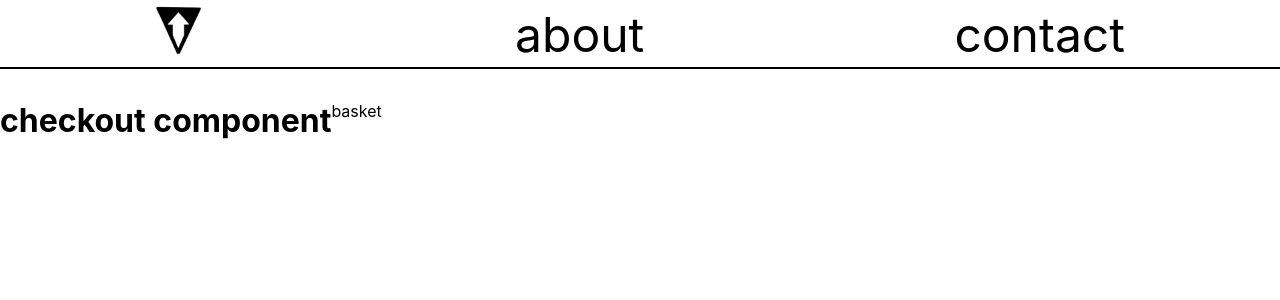
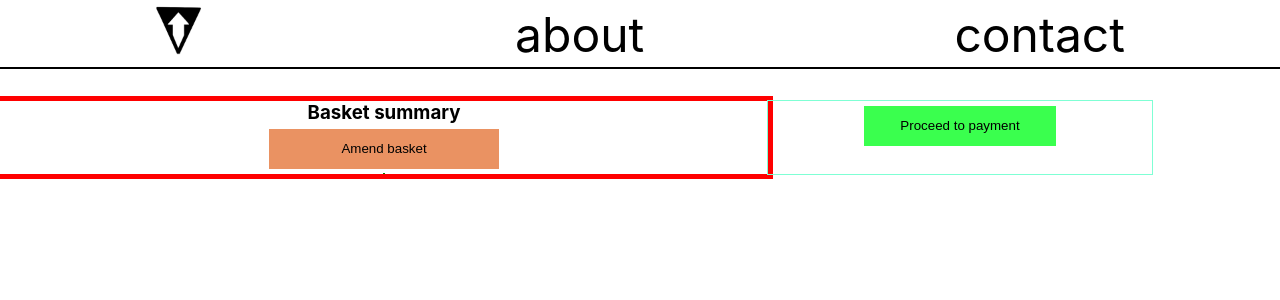
Before and after one commit to Russellgrd/onlineshop, a React (Create React App) app: page /checkout in a window 1280 px wide. Shown: the top 300 px of the page. Built offline with nearby package versions, Linux system fonts and the light colour scheme.

Commit message:
added styles to checkout component

```diff
--- a/src/components/checkout.js
+++ b/src/components/checkout.js
@@ -1,5 +1,6 @@
 import { parseCartToObject,checkIfCartExists } from '../helpers';
 import { useEffect, useState } from 'react';
+import { useNavigate } from 'react-router-dom';
 
 const Checkout = () => {
     let [finalSHoppingCart, setFinalShoppingCart] = useState(null);
@@ -9,6 +10,12 @@ const Checkout = () => {
             setFinalShoppingCart(parseCartToObject());
         }
     },[]);
+
+    const navigate = useNavigate()
+
+    const handleAmendBasket = () => {
+        navigate('/home');
+    }
 
 
      /*
@@ -20,17 +27,26 @@ const Checkout = () => {
 
     return (
         <div className="checkout">
-            <h1>checkout component</h1>
-            <p>basket</p>
+            <div className='checkout-products-container'>
+                <div className='checkout-products-container-headings'>
+                    <h3>Basket summary</h3>
                     { finalSHoppingCart && <p> {finalSHoppingCart.totalCost} </p> }
+                    <button className='checkout-products-container-amend-button' onClick={handleAmendBasket}>Amend basket</button>
+                </div>
+                <div className='checkout-basket-container'>
                 { finalSHoppingCart && finalSHoppingCart.items.map((item) => (
-               <div className='checkout-bsaket-item'>
+                    <div className='checkout-basket-item'>
                             <h4>{item.name}</h4>
                             <p>{item.price}</p>
                             <img src={item.filename} />
                     </div>
                 ))}
                 </div>
+            </div>
+            <div className='checkout-payment-container'>
+                <button className='checkout-payment-container-button'>Proceed to payment</button>
+            </div>
+        </div>
     )
 };
 
--- a/src/index.css
+++ b/src/index.css
@@ -206,5 +206,65 @@ code {
 
 .checkout{
   display: flex;
+  flex-direction: row;
+  width: 100vw;
+}
 
+.checkout-products-container {
+  display: flex;
+  flex-direction: column;
+  flex-wrap: wrap;
+  width:60%;
+  justify-content: center;
+  align-items: center;
+  outline: 5px solid red;
 }
+
+.checkout-basket-item {
+  display: flex;
+  flex-direction: column;
+  justify-content: center;
+  align-items: center;
+}
+
+.checkout-basket-container {
+  display: flex;
+  flex-wrap: wrap;
+  align-items: center;
+  justify-content: center;
+  outline: 1px solid green;
+}
+
+.checkout-products-container-headings{
+  display: flex;
+  flex-direction: column;
+  align-items: center;
+  justify-content: center;
+  outline: 2px solid purple;
+  width: 100%;
+}
+
+.checkout-payment-container {
+  display: flex;
+  justify-content: center;
+  align-items: flex-start;
+  width: 30%;
+  outline: 1px solid aquamarine;
+}
+
+.checkout-payment-container-button {
+  margin-top: 5px;
+  border: none;
+  background-color: rgba(0, 255, 26, 0.771);
+  height: 2.5rem;
+  width: 50%;
+}
+
+.checkout-products-container-amend-button {
+  margin-top: 5px;
+  border: none;
+  background-color: rgba(232, 135, 82, 0.903);
+  height: 2.5rem;
+  width: 30%;
+  margin-bottom: 5px;
+}
```
Lines whose indentation alone changed are shown as unchanged.
